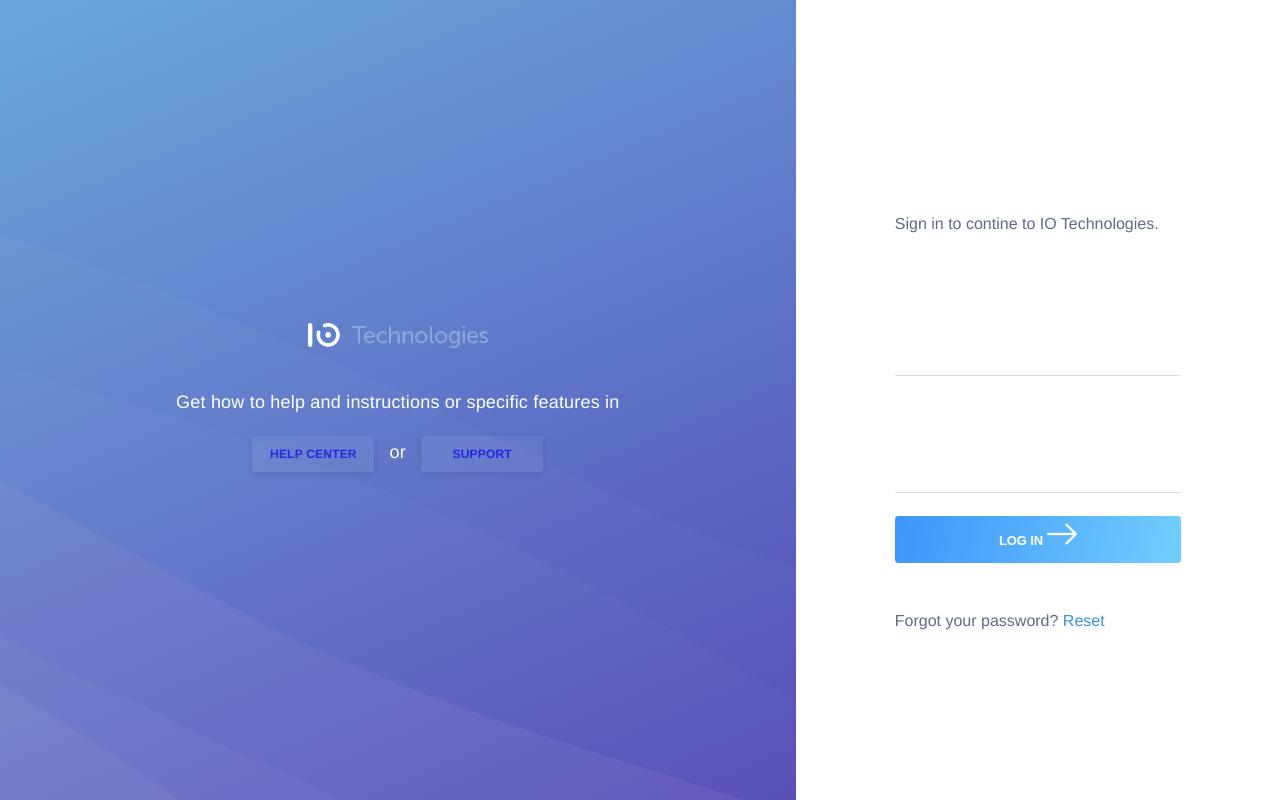
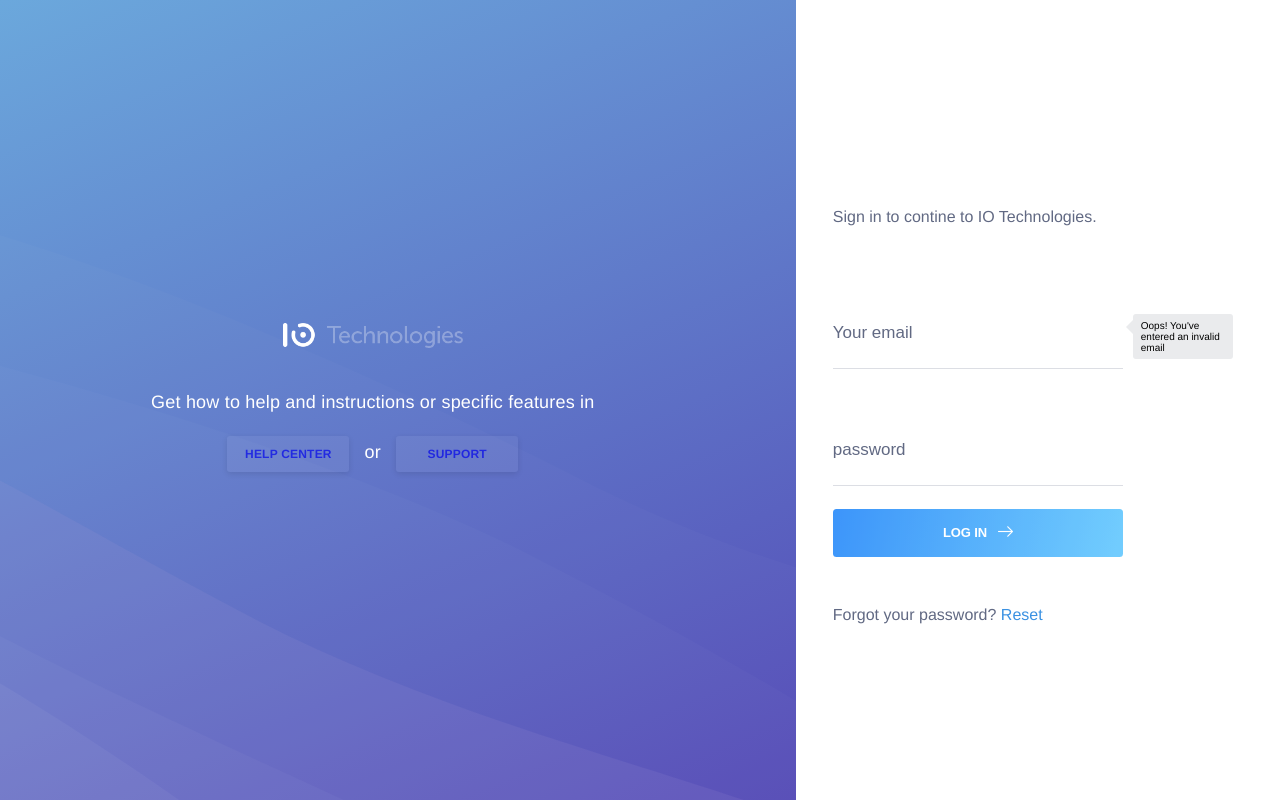
Before and after one commit to valKovbasiuk/IO-Technologies, a plain HTML site: page index.html in a window 1280 px wide. Drawn offline with Linux system fonts and the light colour scheme.

Commit message:
js validation todo

```diff
--- a/index.html
+++ b/index.html
@@ -19,30 +19,57 @@
             <div class="main__container">
                 <span class="message">Get how to help and instructions or specific features in
                     <br>
-
-
                     <a class="link-button" href="#">help center</a>
                     <span>or</span>
                     <a href="#" class="link-button">support</a>
                 </span>
             </div>
         </div>
-
     </main>
     <aside class="aside">
-        <form class="aside__inner form" action="submit">
-            <p class="form__greeting">Welcome back</p>
-            <p class="form__message">Sign in to contine to IO Technologies.</p>
-            <div class="form__field-box">
-                <input class="form__text-input" type="email" placeholder="Your email" required>
-                <input class="
-                form__text-input" type="password" placeholder="password" required>
-                <button class="form__button"> <span>log in <img src="./img/right-arrow.png" alt="arrow"></span></button>
+        <div class="slider">
+            <div class="slider__content">
+                <form id="login" class="form slider__element" action="submit" method="post" novalidate>
+                    <p class="form__greeting">Welcome back</p>
+                    <p class="form__message">Sign in to contine to IO Technologies.</p>
+                    <div class="form__field-box">
+                        <div class="input__container">
+                            <input id="email" class="form__text-input" name="email" type="email" placeholder="Your email"
+                                required>
+                            <div class="error__message" id="log_error_mail">Oops! You've entered an invalid
+                                email</div>
+                        </div>
+                        <div class="input__container">
+                            <input id="password" class="
+                                            form__text-input"
+                                name="password" type="password" placeholder="password" required>
+                            <div class="error__message hidden" id="log_error_pass">Password cannot be blanc</div>
+                        </div>
+
+                        <button class="form__button"> <span>log in <img class="form__button--image" src="./img/right-arrow.png"
+                                    alt="arrow"></span></button>
+                    </div>
+                    <span class="form__message">Forgot your password? <a class="link" onclick="shift()">Reset</a></span>
+                </form>
+                <form id="recover" class="form slider__element" action="submit" method="post" novalidate>
+                    <button type="button" class="btn--return" onclick="shift()">
+                        <img class="return-img" src="./img/right-arrow.png" alt="return">
+                    </button>
+                    <p class="form__greeting">Forgot password?</p>
+                    <div class="form__field-box">
+                        <div class="input__container">
+                            <input id="email" class="form__text-input" name="email" type="email" placeholder="Your email"
+                                required>
+                            <div class="error__message hidden" id="recover_error_mail">Oops! You've entered an invalid
+                                email</div>
+                        </div>
+                        <button class="form__button"> <span>send me instructions</span></button>
+                    </div>
+                </form>
             </div>
-            <span class="form__message">Forgot your password? <a class="link" href="#">Reset</a></span>
-        </form>
-
+        </div>
     </aside>
+    <script src="./main.js"></script>
 </body>
 
 </html>
--- a/main.css
+++ b/main.css
@@ -14,6 +14,10 @@ body {
   min-height: 100vh;
 }
 
+.hidden {
+  visibility: hidden;
+}
+
 .link {
   color: #3a91e2;
   text-decoration: none;
@@ -28,13 +32,11 @@ body {
 .main {
   display: flex;
   position: relative;
-  /* background-image: linear-gradient(157deg, #6ba8dc, #5449b6); */
   background: -webkit-linear-gradient(113deg, #5449b6 0%, #6ba8dc 100%);
   background: -moz-linear-gradient(113deg, #5449b6 0%, #6ba8dc 100%);
   background: -o-linear-gradient(113deg, #5449b6 0%, #6ba8dc 100%);
   background: -ms-linear-gradient(113deg, #5449b6 0%, #6ba8dc 100%);
   background: linear-gradient(-23deg, #5449b6 0%, #6ba8dc 100%);
-
   margin-right: -130px;
   width: calc(52% + 130px);
   min-height: 100%;
@@ -58,6 +60,7 @@ body {
   text-align: center;
   margin: auto;
   position: relative;
+  padding-right: 50px;
 }
 
 .main__container {
@@ -97,12 +100,68 @@ body {
   color: white;
 }
 
+.slider {
+  overflow: hidden;
+  position: relative;
+  width: calc(100% - 20px);
+  height: 80vh;
+  margin-top: 10vh;
+  max-width: 400px;
+  margin-left: auto;
+  margin-right: auto;
+
+  /* border: 1px red solid; */
+}
+
+.slider__content {
+  display: flex;
+  align-items: flex-start;
+  position: absolute;
+  left: 0;
+  top: 0;
+  width: 200%;
+  height: 100%;
+  transition: 0.5s ease;
+
+  /* border: 2px yellow solid; */
+}
+
+.slider__element {
+  margin-top: 10vh;
+  width: 50%;
+  padding-right: 110px;
+  /* height: 100%; */
+
+  /* border: 3px green solid; */
+}
+
+.shift {
+  left: -100%;
+}
+
+.btn--return {
+  position: absolute;
+  left: 0;
+  top: -10vh;
+  border: none;
+  background: transparent;
+}
+
+.btn--return:hover,
+.link:hover {
+  cursor: pointer;
+}
+
+.return-img {
+  transform: rotate(180deg);
+}
+
 .aside {
   z-index: 99999;
   display: flex;
   min-width: 500px;
   width: 48%;
-  padding-left: 130px;
+  padding-left: 120px;
   min-height: 100%;
   background-image: url(./img/right_block.svg);
   background-origin: border-box;
@@ -110,12 +169,13 @@ body {
 }
 
 .aside__inner {
-  margin: auto;
+  position: relative;
 }
 
 .form {
-  margin: auto;
-  max-width: 286px;
+  position: relative;
+  /* margin: auto; */
+  /* max-width: 350px; */
 }
 
 .form__greeting {
@@ -146,6 +206,7 @@ body {
 }
 
 .form__text-input {
+  position: relative;
   border: none;
   border-bottom: #61698338 1px solid;
   width: 100%;
@@ -158,19 +219,14 @@ body {
   line-height: 1.41;
   letter-spacing: normal;
   text-align: left;
-
-  color: red;
-  text-shadow: 0px 0px 0px white;
+  text-shadow: 0px 0px 0px #616983;
   -webkit-text-fill-color: transparent;
 }
 
 .form__text-input:focus {
   outline: 0;
+  text-shadow: 0px 0px 0px white;
 }
-/*
-.form__text-input:invalid {
-  border-bottom: red 1px solid;
-} */
 
 .form__text-input[type="email"]:focus {
   border-bottom: rgb(77, 176, 131) 1px solid;
@@ -200,8 +256,61 @@ body {
   color: #ffffff;
   text-transform: uppercase;
   width: 100%;
-  min-height: 47.5px;
+  padding-top: 10px;
+  padding-bottom: 10px;
   opacity: 0.82;
   border-radius: 3.5px;
   background-image: linear-gradient(284deg, #54c3fe, #127ef9);
 }
+
+.form__button--image {
+  height: 11px;
+  margin-left: 7px;
+}
+
+.input__container {
+  position: relative;
+}
+
+/* error message */
+
+.error__container {
+  position: absolute;
+}
+
+.error__message {
+  top: calc(50% - 20px);
+  right: -110px;
+  padding: 6px 8px;
+  position: absolute;
+  background: rgb(234, 235, 237);
+  border: none;
+  max-width: 100px;
+  /* height: 40px; */
+  border-radius: 3px;
+  font-size: 10px;
+  display: table-cell;
+  vertical-align: middle;
+}
+.error__message:after,
+.error__message:before {
+  position: absolute;
+  content: "";
+  width: 0;
+  height: 0;
+  top: 30%;
+}
+.error__message:before {
+  left: -8px;
+  margin-top: -8px;
+  border-top: 8px solid transparent;
+  border-bottom: 8px solid transparent;
+  /* border-right: 8px solid #830303; */
+}
+.error__message:after {
+  left: -7px;
+  margin-top: -7px;
+  border-top: 7px solid transparent;
+  border-bottom: 7px solid transparent;
+  border-right: 7px solid rgb(234, 235, 237);
+}
--- /dev/null
+++ b/main.js
@@ -0,0 +1,5 @@
+function shift() {
+  //   alert("clicked!");
+
+  document.querySelector(".slider__content").classList.toggle("shift");
+}
```
